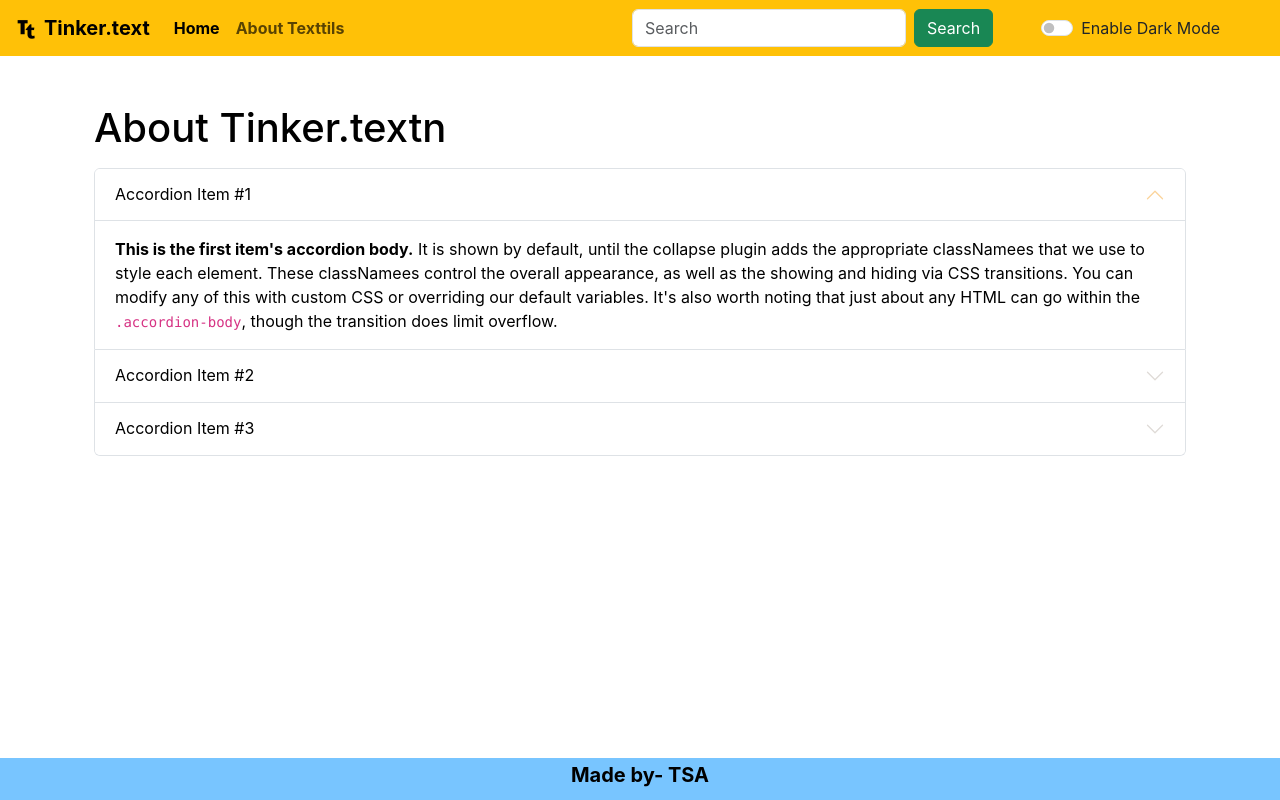
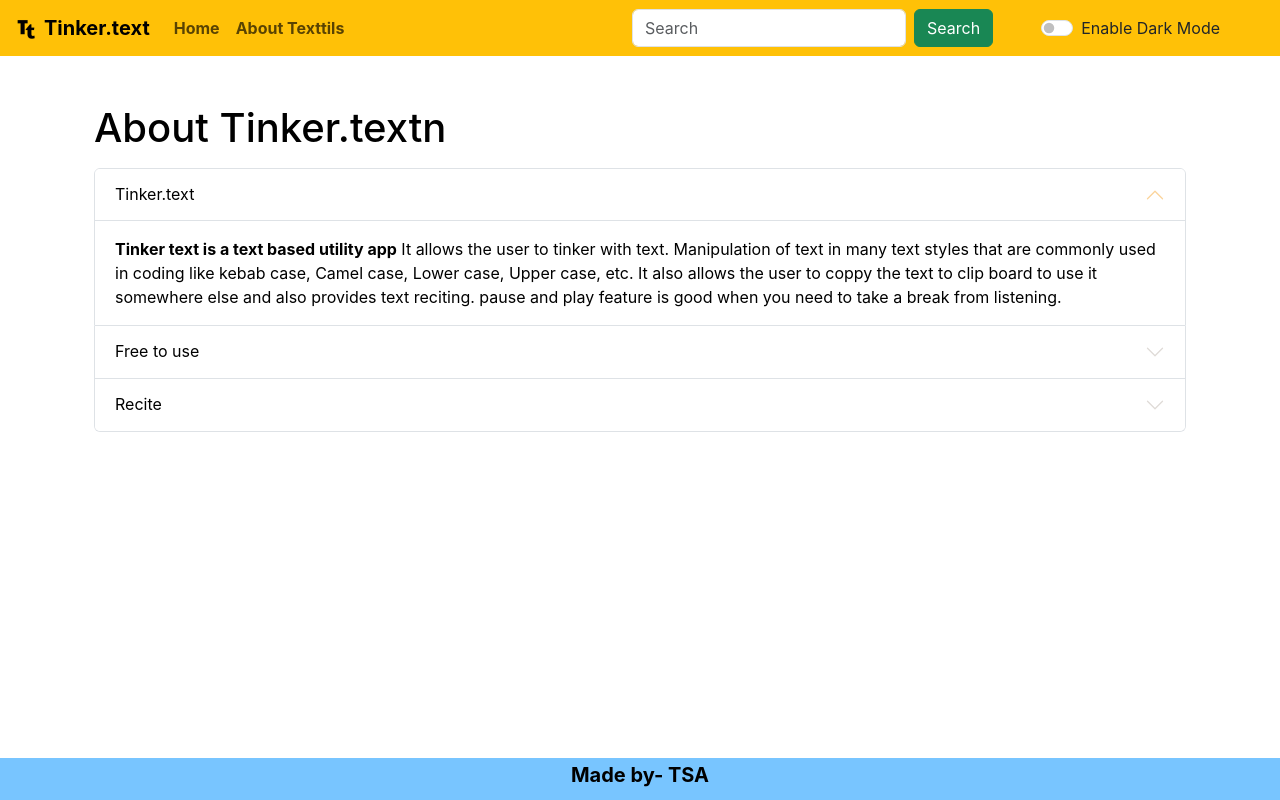
Before and after one commit to Thakur-Sanskar-Anhal/react-first, a React (Create React App) app: page /tinker-text/about in a window 1280 px wide. Built offline with nearby package versions, Linux system fonts and the light colour scheme.

Commit message:
added about page

```diff
--- a/src/components/About.js
+++ b/src/components/About.js
@@ -10,36 +10,36 @@ export default function About(props) {
             <div className="accordion-item" style={{backgroundColor: props.mode==='dark'?'#49505A':'white' , color: props.mode==='dark'?'#D5D5D5':'black'}}>
                 <h2 className="accordion-header">
                 <button className="accordion-button" type="button" data-bs-toggle="collapse" data-bs-target="#collapseOne" aria-expanded="true" aria-controls="collapseOne" style={{backgroundColor: props.mode==='dark'?'#353B43':'white' , color: props.mode==='dark'?'white':'black'}}>
-                    Accordion Item #1
+                Tinker.text
                 </button>
                 </h2>
                 <div id="collapseOne" className="accordion-collapse collapse show" data-bs-parent="#accordionExample">
                 <div className="accordion-body">
-                    <strong>This is the first item's accordion body.</strong> It is shown by default, until the collapse plugin adds the appropriate classNamees that we use to style each element. These classNamees control the overall appearance, as well as the showing and hiding via CSS transitions. You can modify any of this with custom CSS or overriding our default variables. It's also worth noting that just about any HTML can go within the <code>.accordion-body</code>, though the transition does limit overflow.
+                    <strong>Tinker text is a text based utility app</strong> It allows the user to tinker with text. Manipulation of text in many text styles that are commonly used in coding like kebab case, Camel case, Lower case, Upper case, etc. It also allows the user to coppy the text to clip board to use it somewhere else and also provides text reciting. pause and play feature is good when you need to take a break from listening.
                 </div>
                 </div>
             </div>
             <div className="accordion-item" style={{backgroundColor: props.mode==='dark'?'#49505A':'white' , color: props.mode==='dark'?'#D5D5D5':'black'}}>
                 <h2 className="accordion-header">
                 <button className="accordion-button collapsed" type="button" data-bs-toggle="collapse" data-bs-target="#collapseTwo" aria-expanded="false" aria-controls="collapseTwo" style={{backgroundColor: props.mode==='dark'?'#353B43':'white' , color: props.mode==='dark'?'white':'black'}}>
-                    Accordion Item #2
+                    Free to use
                 </button>
                 </h2>
                 <div id="collapseTwo" className="accordion-collapse collapse" data-bs-parent="#accordionExample">
                 <div className="accordion-body">
-                    <strong>This is the second item's accordion body.</strong> It is hidden by default, until the collapse plugin adds the appropriate classNamees that we use to style each element. These classNamees control the overall appearance, as well as the showing and hiding via CSS transitions. You can modify any of this with custom CSS or overriding our default variables. It's also worth noting that just about any HTML can go within the <code>.accordion-body</code>, though the transition does limit overflow.
+                    <strong>Tinker.text is free for all</strong> It is a useful utility that anyone can access and use. It is developed by TSA- thakur sanskar anhal. It was created so a user could easily tinker with the text and make it easy for the users to edit the text and paste it directly to your code editor and code seamlesly.
                 </div>
                 </div>
             </div>
             <div className="accordion-item" style={{backgroundColor: props.mode==='dark'?'#49505A':'white' , color: props.mode==='dark'?'#D5D5D5':'black'}}>
                 <h2 className="accordion-header">
                 <button className="accordion-button collapsed" type="button" data-bs-toggle="collapse" data-bs-target="#collapseThree" aria-expanded="false" aria-controls="collapseThree" style={{backgroundColor: props.mode==='dark'?'#353B43':'white' , color: props.mode==='dark'?'white':'black'}}>
-                    Accordion Item #3
+                    Recite
                 </button>
                 </h2>
                 <div id="collapseThree" className="accordion-collapse collapse" data-bs-parent="#accordionExample">
                 <div className="accordion-body">
-                    <strong>This is the third item's accordion body.</strong> It is hidden by default, until the collapse plugin adds the appropriate classNamees that we use to style each element. These classNamees control the overall appearance, as well as the showing and hiding via CSS transitions. You can modify any of this with custom CSS or overriding our default variables. It's also worth noting that just about any HTML can go within the <code>.accordion-body</code>, though the transition does limit overflow.
+                    <strong>This recite feature is a verry helpful one.</strong> It is an distant feature that allows the user to coppy text from any source and paste it into the tinker.text edditor and reite it. You can simply coppy a word file and paste it to listen to it with the help of tinker.text and seamlesly do your other works while our browser compatable app recites your text so you can focus on productivity and multi tasking. It is a game changer feature that allows you to even pause the reciting when needed.
                 </div>
                 </div>
             </div>
--- a/src/components/NavBar.js
+++ b/src/components/NavBar.js
@@ -15,7 +15,7 @@ export default function NavBar(props) {
           <div className="collapse navbar-collapse" id="navbarSupportedContent">
             <ul className="navbar-nav me-auto mb-2 mb-lg-0">
               <li className="nav-item">
-                <Link className="nav-link active" aria-current="page" to="/"><b>Home</b></Link>
+                <Link className="nav-link" aria-current="page" to="/"><b>Home</b></Link>
               </li>
               <li className="nav-item">
                 <Link className="nav-link" to="/about"><b>{props.aboutText}</b></Link>
```
